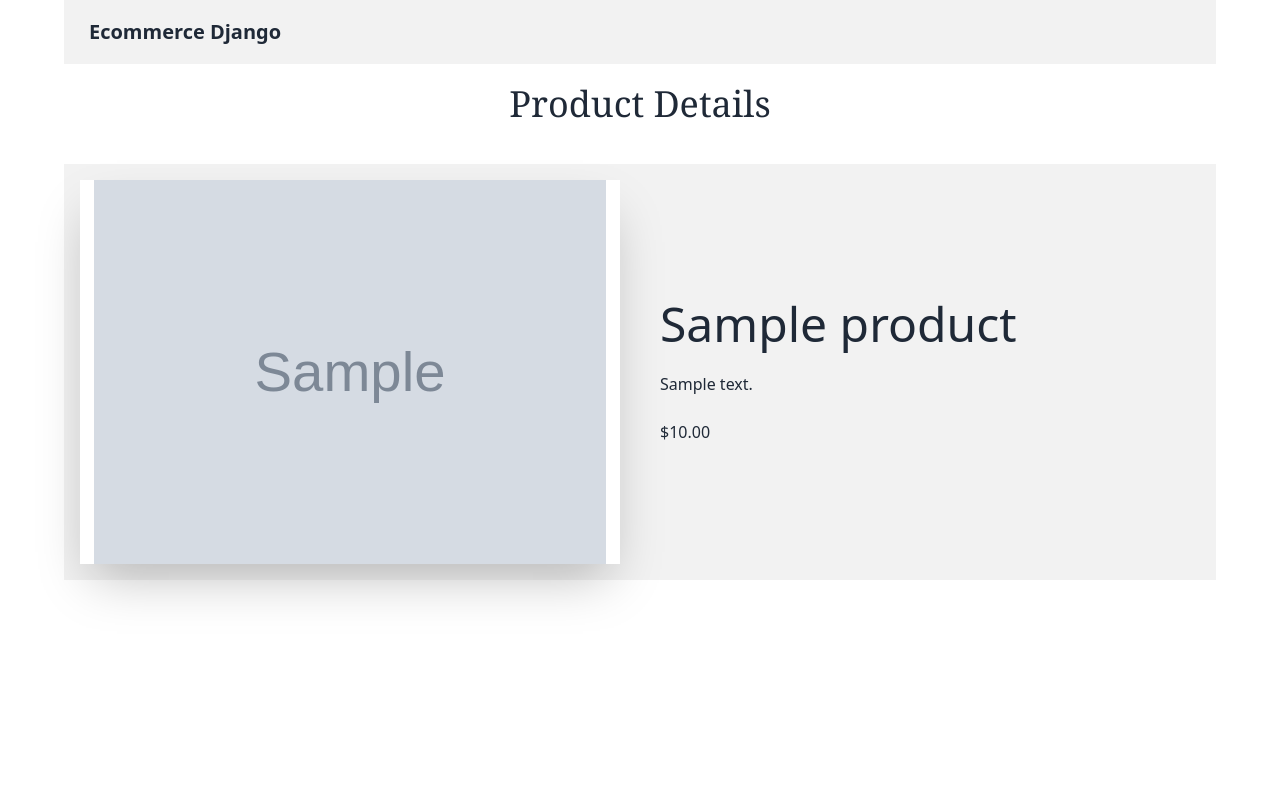
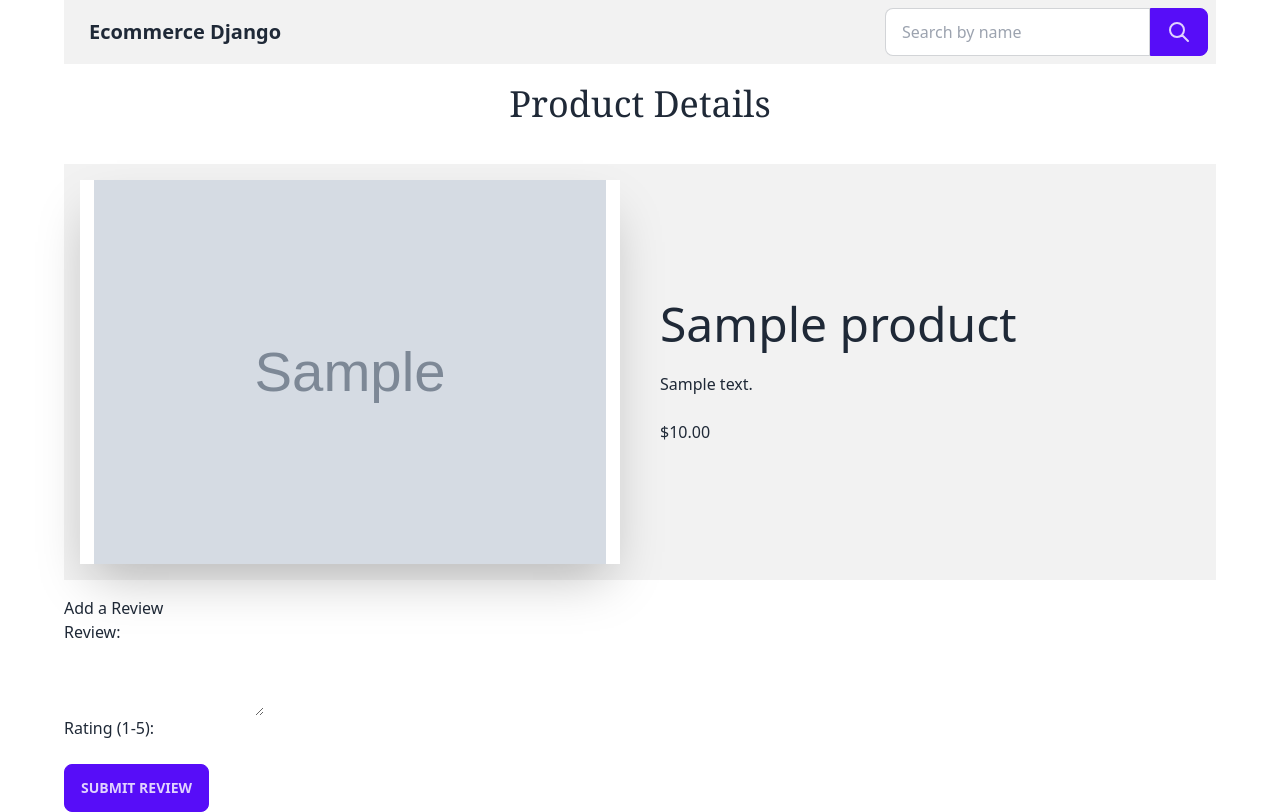
Before and after one commit to imnahmed17/django-assignment, a Django app: page /products/1/ in a window 1280 px wide. Before the commit the page ends 599 px from the top, so only its background shows below. Run offline with Django 4.2, Linux system fonts and the light colour scheme; tables that the repository leaves empty hold one stand-in row (values such as "Sample post"); grey boxes marked "Sample" are stand-in pictures; some libraries are stand-ins or nearby versions.

Commit message:
product table added

```diff
--- a/ecommerce/ecommerce/settings.py
+++ b/ecommerce/ecommerce/settings.py
@@ -123,9 +123,7 @@
 
 STATIC_URL = 'static/'
 MEDIA_URL = '/media/'
-
-# Default primary key field type
-MEDIA_ROOT = os.path.join(BASE_DIR, 'media/')
+MEDIA_ROOT = os.path.join(BASE_DIR, 'media')
 # https://docs.djangoproject.com/en/4.2/ref/settings/#default-auto-field
 
 DEFAULT_AUTO_FIELD = 'django.db.models.BigAutoField'
--- a/ecommerce/products/admin.py
+++ b/ecommerce/products/admin.py
@@ -1,4 +1,5 @@
 from django.contrib import admin
-from .models import Product
+from .models import Product, Review
 
 admin.site.register(Product)
+admin.site.register(Review)
--- a/ecommerce/products/models.py
+++ b/ecommerce/products/models.py
@@ -4,8 +4,19 @@
     products_id = models.AutoField(primary_key=True)
     products_name = models.CharField(max_length=100)
     products_price = models.DecimalField(max_digits=10, decimal_places=2)
+    products_rating = models.DecimalField(max_digits=2, decimal_places=1, null=True, blank=True)
     products_description = models.TextField()
     products_image = models.ImageField(upload_to='images')
 
     def __str__(self):
         return self.products_name
+
+
+class Review(models.Model):
+    review_id = models.AutoField(primary_key=True)
+    review_product = models.ForeignKey(Product, on_delete=models.CASCADE)
+    review_rating = models.DecimalField(max_digits=2, decimal_places=1)
+    review_content = models.TextField()
+
+    def __str__(self):
+        return self.review_product.products_name
--- /dev/null
+++ b/ecommerce/products/templates/products/navbar.html
@@ -0,0 +1,18 @@
+<div class="navbar bg-base-200">
+    <div class="flex-1">
+        <a href="/products" class="btn btn-ghost normal-case text-xl hover:bg-base-200">Ecommerce Django</a>
+    </div>
+    <div class="flex-none gap-2">
+        <form method="GET" action="{% url 'products:product_list' %}">
+            {% csrf_token %}
+            <div class="form-control">
+                <div class="input-group">
+                    <input type="search" name="search_field" placeholder="Search by name" class="input input-bordered w-24 md:w-auto" autocomplete="off" />
+                    <button class="btn btn-primary">
+                        <svg xmlns="http://www.w3.org/2000/svg" class="h-6 w-6" fill="none" viewBox="0 0 24 24" stroke="currentColor"><path stroke-linecap="round" stroke-linejoin="round" stroke-width="2" d="M21 21l-6-6m2-5a7 7 0 11-14 0 7 7 0 0114 0z" /></svg>
+                    </button>
+                </div>
+            </div>
+        </form>
+    </div>
+</div>
--- a/ecommerce/products/templates/products/product_details.html
+++ b/ecommerce/products/templates/products/product_details.html
@@ -8,9 +8,8 @@
     <link href="https://cdn.jsdelivr.net/npm/daisyui@3.6.1/dist/full.css" rel="stylesheet" type="text/css" />
 </head>
 <body class="max-w-6xl mx-auto">
-    <div class="navbar bg-base-200">
-        <a href="/products" class="btn btn-ghost normal-case text-xl hover:bg-base-200">Ecommerce Django</a>
-    </div>
+    {% include './navbar.html' %}
+    {% include './messages.html' %}
     <h1 class="text-4xl font-serif font-medium text-center my-5">Product Details</h1>
     <div class="mt-10 hero bg-base-200">
         <div class="hero-content w-full flex-col lg:flex-row gap-10">
@@ -24,5 +23,20 @@
             </div>
         </div>
     </div>
+    <div class="mt-4">
+        <h3>Add a Review</h3>
+        <form method="POST" action="{% url 'products:add_review' product.products_id %}">
+          {% csrf_token %}
+          <div class="form-group">
+            <label for="content">Review:</label>
+            <textarea class="form-control" id="content" name="content" rows="3"></textarea>
+          </div>
+          <div class="form-group">
+            <label for="rating">Rating (1-5):</label>
+            <input type="float" class="form-control" id="rating" name="rating" min="1" max="5">
+          </div>
+          <button type="submit" class="btn btn-primary">Submit Review</button>
+        </form>
+    </div>
 </body>
 </html>
--- a/ecommerce/products/urls.py
+++ b/ecommerce/products/urls.py
@@ -6,4 +6,5 @@
 urlpatterns = [
     path('', views.product_list, name='product_list'),
     path('<int:product_id>/', views.product_details, name='product_details'),
+    path('<int:product_id>/add_review/', views.add_review, name='add_review'),
 ]
--- a/ecommerce/products/views.py
+++ b/ecommerce/products/views.py
@@ -1,6 +1,6 @@
-from django.shortcuts import render, get_object_or_404
+from django.shortcuts import redirect, render, get_object_or_404
 from django.contrib import messages
-from .models import Product
+from .models import Product, Review
 
 
 def product_list(request):
@@ -21,3 +21,14 @@
 def product_details(request, product_id):
     product = get_object_or_404(Product, pk=product_id)
     return render(request, 'products/product_details.html', {'product': product})
+
+
+def add_review(request, product_id):
+    if request.method == 'POST':
+        product = get_object_or_404(Product, pk=product_id)
+        content = request.POST.get('review_content')
+        rating = int(request.POST.get('review_rating'))
+
+        Review.objects.create(product=product, content=content, rating=rating)
+
+    return redirect('product_details', product_id=product_id)
```
Also changed, not shown: ecommerce/products/templates/products/product_list.html (+3 -19 lines), ecommerce/products/migrations/0002_product_products_rating_alter_product_products_image.py (added), ecommerce/products/migrations/0003_alter_product_products_rating_review.py (added), ecommerce/products/migrations/0004_alter_product_products_rating.py (added), ecommerce/products/migrations/0005_review_review_rating.py (added), ecommerce/products/static/products/js/common.js (added).
